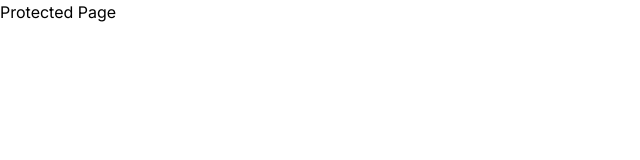
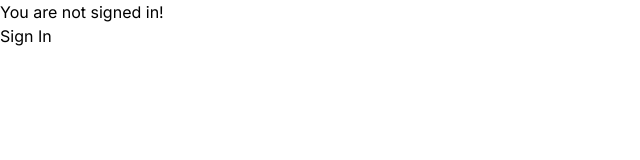
Before and after one commit to abdihashii/fun-sign-in-ui, a Next.js app: page /protected in a window 1280 px wide. Shown: the top 160 px of the page, without its empty margins (0-640 px from the left). Built offline with nearby package versions, Linux system fonts and the light colour scheme; no server answers.

Commit message:
Fixes up some annoying data stuff

```diff
--- a/src/app/protected/page.tsx
+++ b/src/app/protected/page.tsx
@@ -8,7 +8,7 @@ export default function ProtectedPage() {
 
   return (
     <div>
-      {userSession ? (
+      {userSession?.session ? (
         <h1>Protected Page</h1>
       ) : (
         <>
--- a/src/app/sign-in/page.tsx
+++ b/src/app/sign-in/page.tsx
@@ -58,7 +58,7 @@ export default function SignUpPage() {
 
           {loadingState.error && (
             <p className="text-red-500 font-medium text-sm">
-              Failed to sign in, please try again.
+              Failed to sign in: {loadingState.error}. Please try again.
             </p>
           )}
 
```
